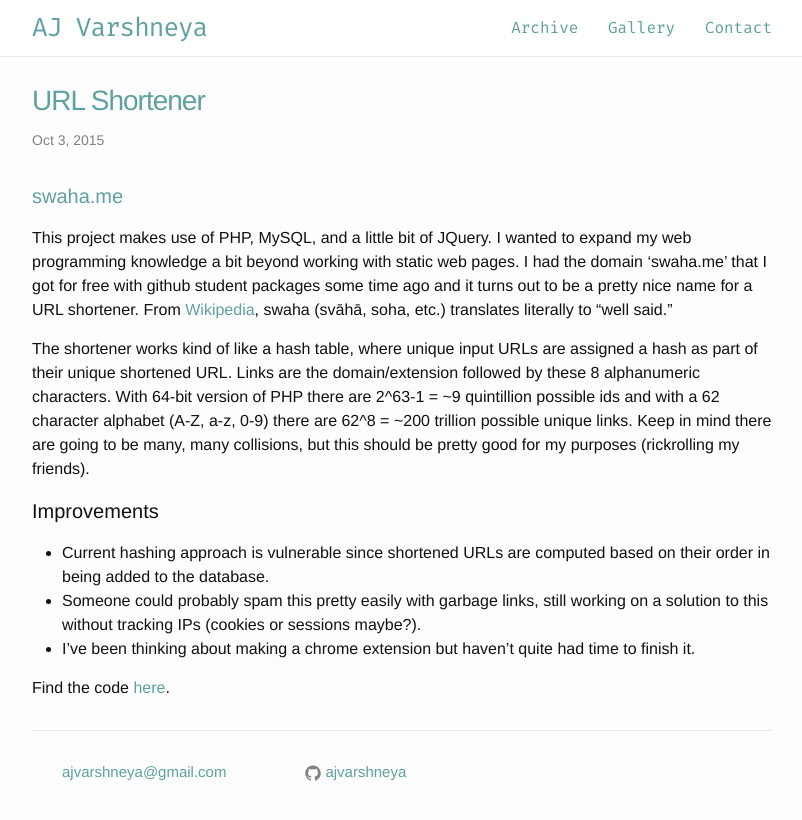
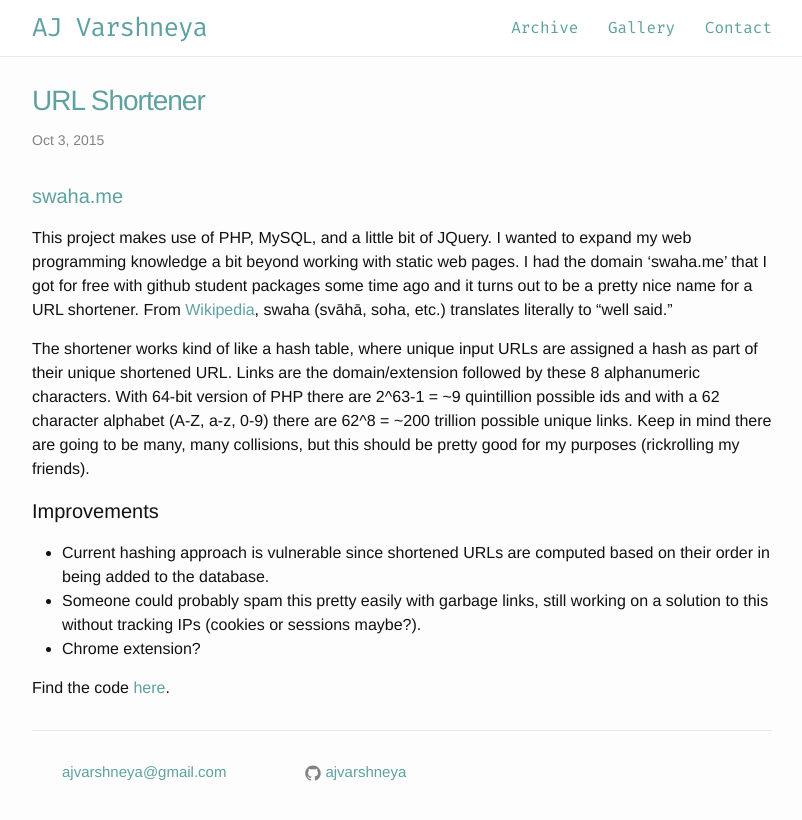
Before and after one commit to ajvarshneya/ajvarshneya.github.io, a Jekyll site: the page built from _posts/2015-10-03-swaha-me.markdown, in a window 1280 px wide. Shown: the top 820 px of the page, without its empty margins (238-1040 px from the left). Built offline with Jekyll 4.4.1, drawn with Linux system fonts in a browser that asks for light colours.

Commit message:
Post edits.

```diff
--- a/_posts/2015-10-03-swaha-me.markdown
+++ b/_posts/2015-10-03-swaha-me.markdown
@@ -14,6 +14,6 @@
 #### Improvements
 - Current hashing approach is vulnerable since shortened URLs are computed based on their order in being added to the database.
 - Someone could probably spam this pretty easily with garbage links, still working on a solution to this without tracking IPs (cookies or sessions maybe?).
-- I've been thinking about making a chrome extension but haven't quite had time to finish it.
+- Chrome extension?
 
 Find the code [here](https://github.com/ajvarshneya/swaha.me).
```
